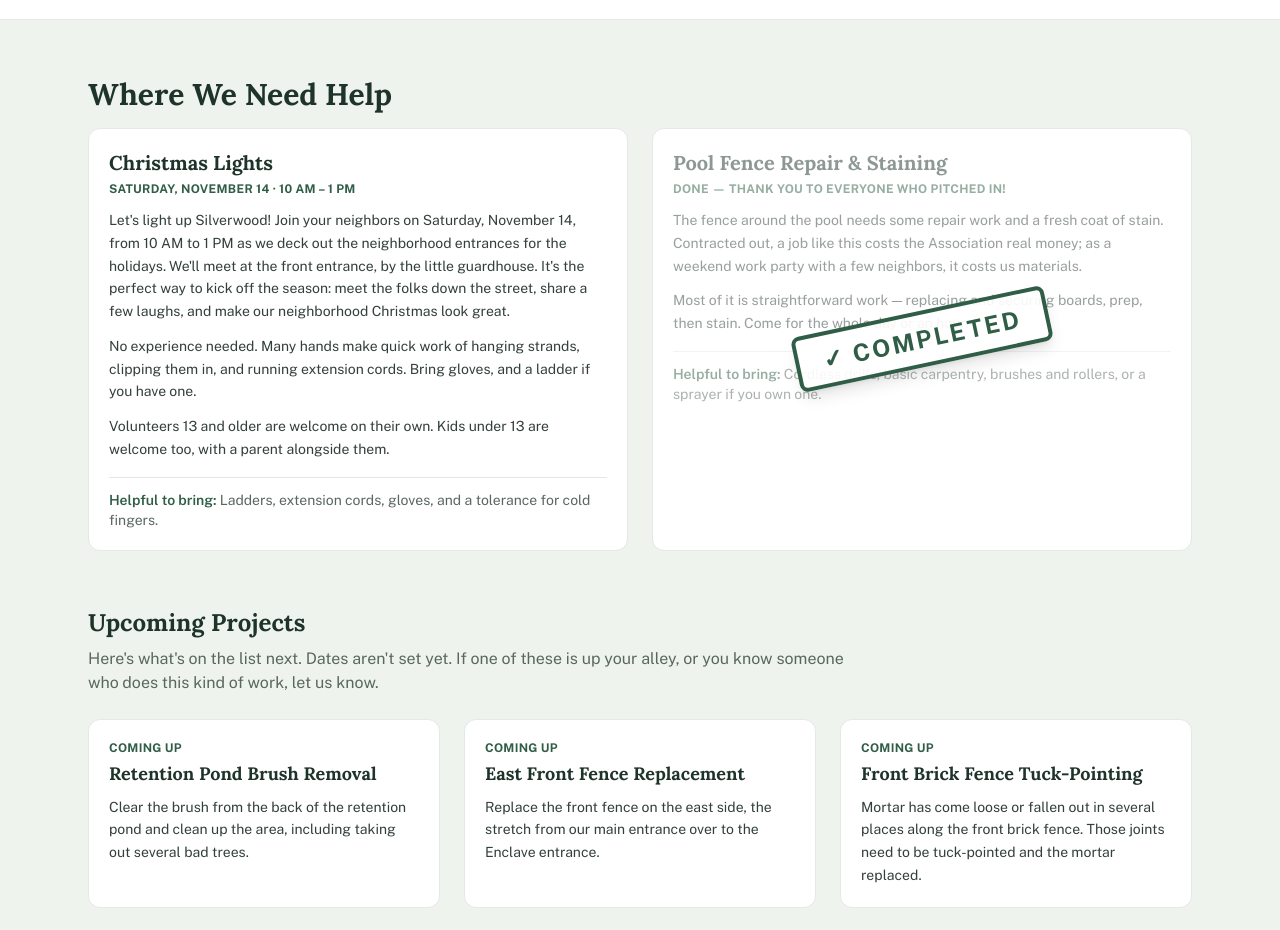
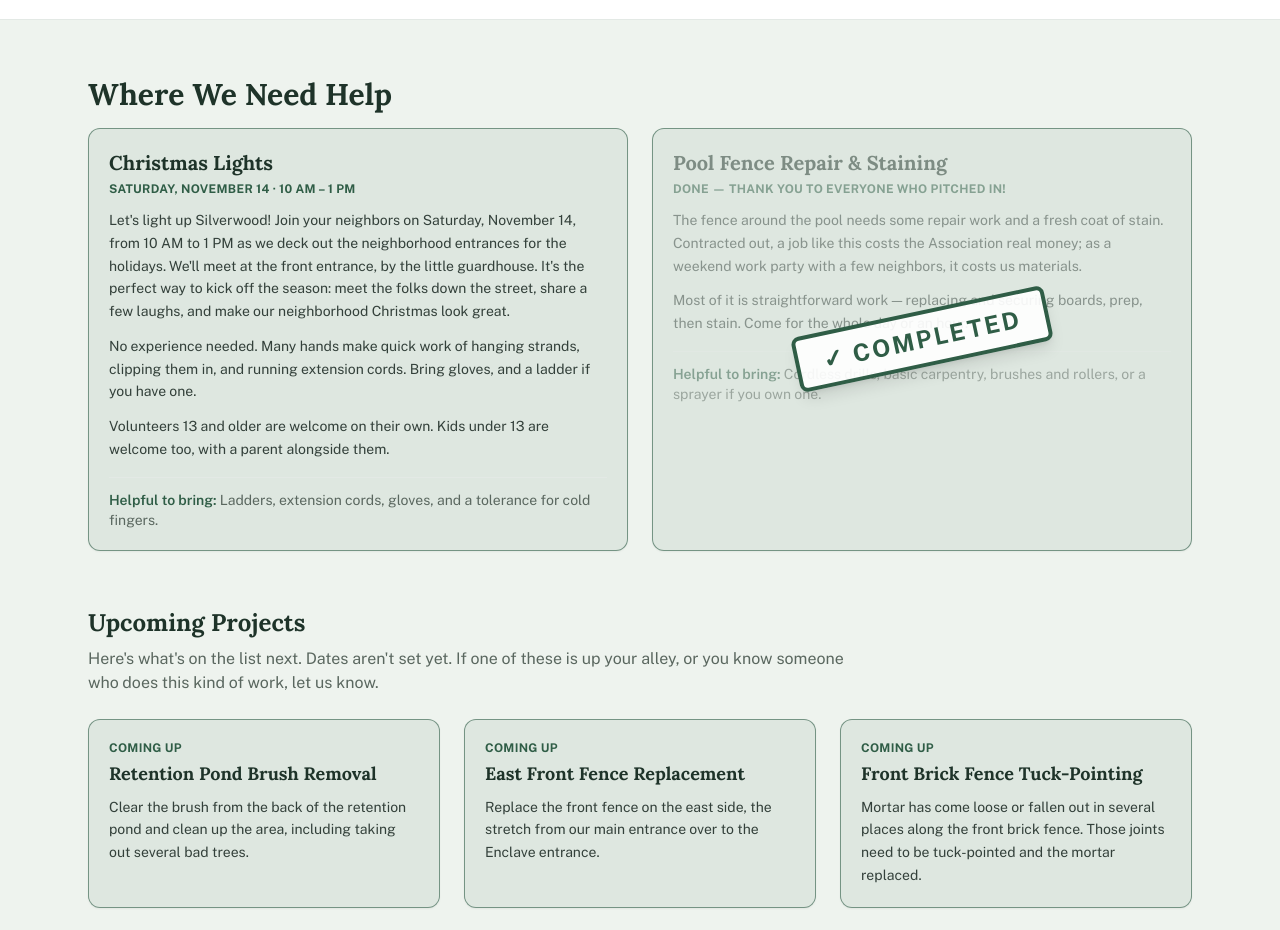
Before and after one commit to revdrive-ai/Silverwood-HOA, a Next.js app: page /volunteer in a window 1280 px wide. Shown: the part 880-1810 px from the top of the page. Built offline with nearby package versions, Linux system fonts and the light colour scheme.

Commit message:
Give Volunteer page cards a green tint and darker border (#27)
Claude-Session: https://claude.ai/code/session_01B3zZhPjpdbD7kdnEyACW6R

Co-authored-by: Claude <noreply@anthropic.com>

```diff
--- a/app/volunteer/page.js
+++ b/app/volunteer/page.js
@@ -42,7 +42,7 @@ export default function VolunteerPage() {
           <SectionHeading>Where We Need Help</SectionHeading>
           <div className="grid gap-6 sm:grid-cols-2">
             {volunteer.opportunities.map((o) => (
-              <div key={o.title} className="relative bg-white border border-cream2 rounded-xl overflow-hidden flex flex-col">
+              <div key={o.title} className="relative bg-primary/[0.08] border border-primary/60 rounded-xl shadow-sm overflow-hidden flex flex-col">
                 {o.completed ? (
                   <div className="absolute inset-0 z-10 flex items-center justify-center pointer-events-none">
                     <div className="-rotate-12 rounded-lg border-4 border-primary bg-white/90 px-6 py-2 font-sans text-2xl font-bold uppercase tracking-widest text-primary shadow-lg">
@@ -92,7 +92,7 @@ export default function VolunteerPage() {
               ) : null}
               <div className="mt-6 grid gap-6 sm:grid-cols-2 lg:grid-cols-3">
                 {volunteer.upcomingProjects.map((p) => (
-                  <div key={p.title} className="bg-white border border-cream2 rounded-xl p-5">
+                  <div key={p.title} className="bg-primary/[0.08] border border-primary/60 rounded-xl shadow-sm p-5">
                     <div className="text-xs font-sans font-bold uppercase tracking-wide text-primary">Coming up</div>
                     <h4 className="mt-1 font-serif font-bold text-lg text-pine">{p.title}</h4>
                     <p className="mt-2 text-sm text-ink leading-relaxed">{p.body}</p>
```
